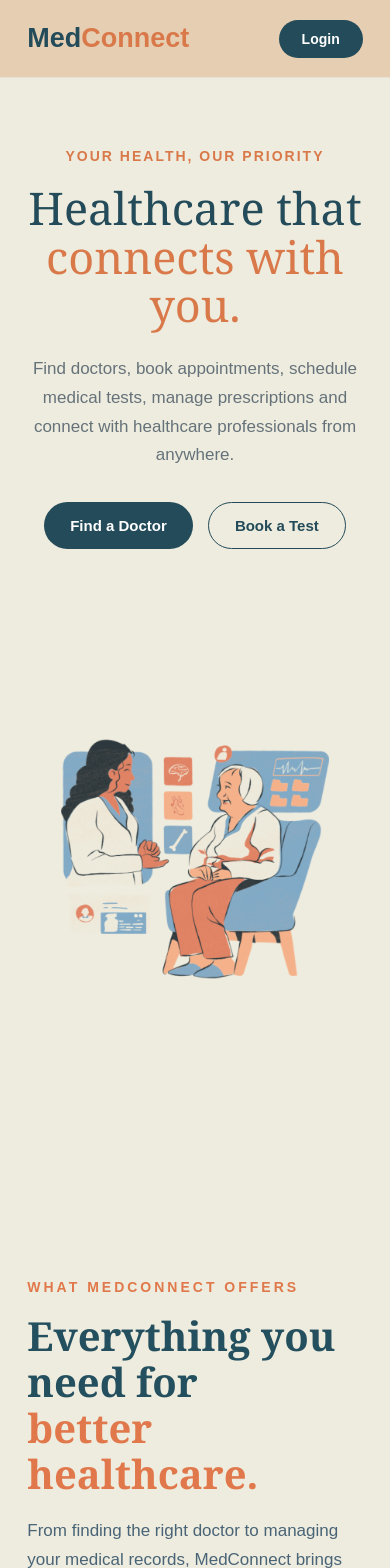
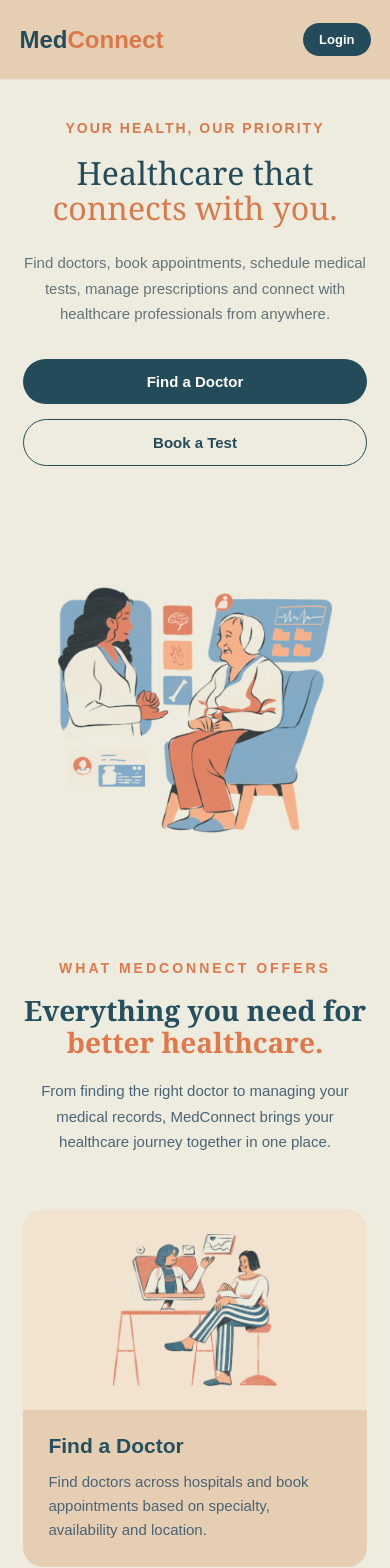
Before and after one commit to Apoorv1801/MedConnect, a React (Vite) app in the folder FrontEnd/: page / in a window 390 px wide. Shown: the top 1568 px of the page. Built offline with nearby package versions, Linux system fonts and the light colour scheme.

Commit message:
Made a few minute changes

```diff
--- a/FrontEnd/package.json
+++ b/FrontEnd/package.json
@@ -10,7 +10,7 @@
     "preview": "vite preview"
   },
   "dependencies": {
-    "lucide-react": "^1.34.0",
+    "lucide-react": "^1.37.0",
     "react": "^19.2.8",
     "react-dom": "^19.2.8"
   },
--- a/FrontEnd/src/components/DepartmentsGrid.jsx
+++ b/FrontEnd/src/components/DepartmentsGrid.jsx
@@ -16,7 +16,7 @@ function DepartmentsGrid({ onSelect, activeSpecialty }) {
     <div className="departments-section">
       <div className="departments-heading">
         <h2>
-          Our All <span>Department</span>
+          Find By <span>Specialty</span>
         </h2>
         <p>Browse doctors by specialty, or search directly below.</p>
       </div>
--- a/FrontEnd/src/index.css
+++ b/FrontEnd/src/index.css
@@ -2,6 +2,11 @@
   margin: 0;
   padding: 0;
   box-sizing: border-box;
+}
+
+html {
+  -webkit-text-size-adjust: 100%;
+  text-size-adjust: 100%;
 }
 
 body {
@@ -9,6 +14,7 @@ body {
   background: rgb(238, 236, 222);
   color: #24323d;
   padding-top: 78px;
+  overflow-x: hidden;
 }
 
 a {
@@ -21,6 +27,11 @@ button {
   cursor: pointer;
 }
 
+img {
+  max-width: 100%;
+  height: auto;
+}
+
 /* NAVBAR */
 
 .navbar {
@@ -29,7 +40,7 @@ button {
   left: 0;
   width: 100%;
   z-index: 1000;
-  height: 78px;
+  height: 100px;
   padding: 0 7%;
   display: flex;
   align-items: center;
@@ -46,9 +57,10 @@ button {
 }
 
 .logo {
-  font-size: 27px;
+  font-size: clamp(24px, 4vw, 32px);
   font-weight: 700;
   color: #234b59;
+  white-space: nowrap;
 }
 
 .logo span {
@@ -57,12 +69,13 @@ button {
 
 .nav-links {
   display: flex;
-  gap: 30px;
+  gap: clamp(20px, 3vw, 50px);
   align-items: center;
+  flex-wrap: wrap;
 }
 
 .nav-links a {
-  font-size: 15px;
+  font-size: clamp(15px, 1.6vw, 20px);
   color: #234b59;
   transition: 0.2s;
 }
@@ -74,13 +87,14 @@ button {
 .login-btn {
   padding: 11px 23px;
   border: none;
-  border-radius: 25px;
+  border-radius: 35px;
 
   background: #234b59;
   color: white;
 
   font-size: 14px;
   font-weight: 600;
+  white-space: nowrap;
 }
 
 /* HERO */
@@ -93,12 +107,14 @@ button {
   align-items: center;
   justify-content: space-between;
   gap: 60px;
+  flex-wrap: wrap;
 
   background: rgb(238, 236, 222);
 }
 
 .hero-content {
   max-width: 650px;
+  flex: 1 1 400px;
 }
 
 .hero-tag {
@@ -112,7 +128,7 @@ button {
 
 .hero h1 {
   font-family: Georgia, serif;
-  font-size: 62px;
+  font-size: clamp(32px, 5.5vw, 62px);
   line-height: 1.08;
   font-weight: 500;
 
@@ -129,7 +145,7 @@ button {
   max-width: 570px;
 
   color: #65727a;
-  font-size: 17px;
+  font-size: clamp(15px, 1.6vw, 17px);
   line-height: 1.7;
 }
 
@@ -137,6 +153,7 @@ button {
   display: flex;
   gap: 15px;
   margin-top: 32px;
+  flex-wrap: wrap;
 }
 
 .hero-buttons button {
@@ -160,7 +177,9 @@ button {
 
 .hero-image {
   width: 520px;
+  max-width: 100%;
   height: 500px;
+  flex: 1 1 300px;
 
   display: flex;
   align-items: center;
@@ -202,7 +221,7 @@ button {
   margin: 0;
   color: #244f5e;
   font-family: Georgia, serif;
-  font-size: 48px;
+  font-size: clamp(28px, 4.5vw, 48px);
   line-height: 1.15;
 }
 
@@ -212,7 +231,7 @@ button {
 
 .section-description {
   color: #496477;
-  font-size: 17px;
+  font-size: clamp(15px, 1.6vw, 17px);
   line-height: 1.7;
   margin-top: 20px;
   max-width: 620px;
@@ -351,7 +370,7 @@ button {
   margin: 0;
 
   font-family: Georgia, serif;
-  font-size: 56px;
+  font-size: clamp(30px, 5vw, 56px);
   line-height: 1.12;
   font-weight: 500;
 
@@ -368,7 +387,7 @@ button {
   max-width: 650px;
 
   color: #496477;
-  font-size: 17px;
+  font-size: clamp(15px, 1.6vw, 17px);
   line-height: 1.7;
 }
 
@@ -398,6 +417,8 @@ button {
 .doctor-search input,
 .doctor-search select {
   height: 52px;
+  width: 100%;
+  min-width: 0;
 
   padding: 0 17px;
 
@@ -443,78 +464,13 @@ button {
   cursor: pointer;
 
   transition: 0.2s ease;
+  white-space: nowrap;
 }
 
 .doctor-search button:hover {
   background-color: #d9794a;
 }
 
-
-/* MOBILE */
-
-@media (max-width: 900px) {
-
-  .find-doctor-page {
-    padding: 70px 7%;
-  }
-
-  .find-doctor-heading h1 {
-    font-size: 45px;
-  }
-
-  .doctor-search {
-    grid-template-columns: 1fr;
-  }
-
-  .doctor-search input,
-  .doctor-search select,
-  .doctor-search button {
-    width: 100%;
-  }
-}
-
-/* MOBILE */
-
-@media (max-width: 900px) {
-
-  .nav-links {
-    display: none;
-  }
-
-  .hero {
-    flex-direction: column;
-    text-align: center;
-  }
-
-  .hero-content {
-    max-width: 700px;
-  }
-
-  .hero h1 {
-    font-size: 45px;
-  }
-
-  .hero-description {
-    margin-left: auto;
-    margin-right: auto;
-  }
-
-  .hero-buttons {
-    justify-content: center;
-  }
-
-  .hero-image {
-    width: 80%;
-  }
-
-  .features-grid {
-    grid-template-columns: repeat(2, 1fr);
-  }
-
-  .features-heading h2 {
-    font-size: 40px;
-  }
-}
 
 /* RESULTS COUNT */
 
@@ -597,6 +553,7 @@ button {
   color: #65727a;
   font-size: 13px;
   margin-bottom: 16px;
+  flex-wrap: wrap;
 }
 
 .doctor-footer {
@@ -604,6 +561,8 @@ button {
   justify-content: space-between;
   align-items: center;
   margin-bottom: 16px;
+  flex-wrap: wrap;
+  gap: 8px;
 }
 
 .doctor-rating {
@@ -634,14 +593,6 @@ button {
   background: #d9794a;
 }
 
-/* MOBILE */
-
-@media (max-width: 900px) {
-  .doctor-grid {
-    grid-template-columns: 1fr;
-  }
-}
-
 /* DEPARTMENTS SECTION */
 
 .departments-section {
@@ -652,11 +603,12 @@ button {
   text-align: center;
   max-width: 600px;
   margin: 0 auto 45px;
+  padding: 0 20px;
 }
 
 .departments-heading h2 {
   font-family: Georgia, serif;
-  font-size: 34px;
+  font-size: clamp(26px, 4vw, 34px);
   color: #234b59;
   margin-bottom: 12px;
 }
@@ -733,6 +685,7 @@ button {
   font-weight: 700;
   font-size: 15px;
   color: #234b59;
+  text-align: center;
 }
 
 .department-card.active span {
@@ -777,18 +730,260 @@ button {
   color: #d9794a;
 }
 
-/* MOBILE */
+/* =========================================================
+   RESPONSIVE BREAKPOINTS
+   (from largest to smallest, mobile-first overrides layered)
+   ========================================================= */
 
-@media (max-width: 900px) {
+/* LARGE TABLET / SMALL LAPTOP */
+@media (max-width: 1200px) {
+  .features-grid {
+    grid-template-columns: repeat(3, 1fr);
+  }
+
+  .doctor-grid {
+    grid-template-columns: repeat(2, 1fr);
+  }
+
+  .hero-image {
+    width: 420px;
+    height: 400px;
+  }
+}
+
+/* TABLET */
+@media (max-width: 1024px) {
+  .navbar {
+    padding: 0 5%;
+  }
+
+  .nav-links {
+    gap: 24px;
+  }
+
+  .hero {
+    padding: 60px 5%;
+    gap: 40px;
+  }
+
+  .features-section {
+    padding: 80px 5%;
+  }
+
+  .find-doctor-page {
+    padding: 80px 5% 90px;
+  }
+
+  .doctor-search {
+    grid-template-columns: 1fr 1fr;
+  }
+
+  .doctor-search button {
+    grid-column: 1 / -1;
+  }
+
   .departments-grid {
-    grid-template-columns: repeat(2, 1fr);
+    grid-template-columns: repeat(3, 1fr);
   }
 
   .department-card:nth-child(4n) {
     border-right: 1px solid #e0d6c5;
   }
 
+  .department-card:nth-child(3n) {
+    border-right: none;
+  }
+}
+
+/* MOBILE / SMALL TABLET */
+@media (max-width: 900px) {
+
+  .navbar {
+    height: 80px;
+    padding: 0 5%;
+  }
+
+  body {
+    padding-top: 80px;
+  }
+
+  .nav-links {
+    display: none;
+  }
+
+  .hero {
+    flex-direction: column;
+    text-align: center;
+    min-height: 0;
+    padding: 50px 6%;
+  }
+
+  .hero-content {
+    max-width: 700px;
+  }
+
+  .hero-description {
+    margin-left: auto;
+    margin-right: auto;
+  }
+
+  .hero-buttons {
+    justify-content: center;
+  }
+
+  .hero-image {
+    width: 80%;
+    height: auto;
+    aspect-ratio: 1 / 1;
+    max-width: 420px;
+  }
+
+  .features-section {
+    padding: 60px 6%;
+  }
+
+  .features-grid {
+    grid-template-columns: repeat(2, 1fr);
+  }
+
+  .features-heading {
+    text-align: center;
+    margin-left: auto;
+    margin-right: auto;
+  }
+
+  .section-description {
+    margin-left: auto;
+    margin-right: auto;
+  }
+
+  .find-doctor-page {
+    padding: 70px 6%;
+  }
+
+  .find-doctor-heading {
+    text-align: center;
+    margin-left: auto;
+    margin-right: auto;
+  }
+
+  .find-doctor-heading p {
+    margin-left: auto;
+    margin-right: auto;
+  }
+
+  .doctor-search {
+    grid-template-columns: 1fr;
+  }
+
+  .doctor-search input,
+  .doctor-search select,
+  .doctor-search button {
+    width: 100%;
+  }
+
+  .doctor-grid {
+    grid-template-columns: 1fr;
+  }
+
+  .departments-grid {
+    grid-template-columns: repeat(2, 1fr);
+  }
+
+  .department-card:nth-child(3n) {
+    border-right: 1px solid #e0d6c5;
+  }
+
   .department-card:nth-child(2n) {
     border-right: none;
   }
+
+  .department-card {
+    padding: 30px 15px;
+  }
 }
+
+/* SMALL MOBILE */
+@media (max-width: 600px) {
+
+  .navbar {
+    padding: 0 5%;
+  }
+
+  .login-btn {
+    padding: 9px 16px;
+    font-size: 13px;
+  }
+
+  .hero {
+    padding: 40px 6%;
+  }
+
+  .hero-buttons {
+    flex-direction: column;
+    width: 100%;
+  }
+
+  .hero-buttons button {
+    width: 100%;
+    text-align: center;
+  }
+
+  .features-grid {
+    grid-template-columns: 1fr;
+  }
+
+  .feature-card {
+    min-height: 0;
+  }
+
+  .feature-image {
+    height: 200px;
+  }
+
+  .doctor-card-image {
+    height: 190px;
+  }
+
+  .doctor-footer {
+    flex-direction: column;
+    align-items: flex-start;
+  }
+
+  .departments-grid {
+    grid-template-columns: 1fr;
+  }
+
+  .department-card {
+    border-right: none !important;
+  }
+
+  .department-card:not(:last-child) {
+    border-bottom: 1px solid #e0d6c5;
+  }
+}
+
+/* EXTRA SMALL MOBILE */
+@media (max-width: 380px) {
+
+  .logo {
+    font-size: 22px;
+  }
+
+  .hero h1 {
+    font-size: 30px;
+  }
+
+  .hero-buttons button {
+    padding: 12px 18px;
+    font-size: 14px;
+  }
+
+  .doctor-search {
+    padding: 18px;
+  }
+
+  .feature-content {
+    padding: 18px 18px 20px;
+  }
+}
--- a/FrontEnd/src/pages/Features.jsx
+++ b/FrontEnd/src/pages/Features.jsx
@@ -38,10 +38,6 @@ function Features() {
                             Find doctors across hospitals and book appointments based on
                             specialty, availability and location.
                         </p>
-
-                        <button>
-                            Explore Doctors →
-                        </button>
                     </div>
 
                 </div>
@@ -61,10 +57,6 @@ function Features() {
                             Schedule medical tests at hospitals and diagnostic centres
                             and access your reports digitally.
                         </p>
-
-                        <button>
-                            Schedule a Test →
-                        </button>
                     </div>
 
                 </div>
@@ -84,10 +76,6 @@ function Features() {
                             Keep your prescriptions organized and track your medicines
                             and treatment history in one place.
                         </p>
-
-                        <button>
-                            View Prescriptions →
-                        </button>
                     </div>
 
                 </div>
@@ -107,10 +95,6 @@ function Features() {
                             Schedule secure online consultations with healthcare
                             professionals from the comfort of your home.
                         </p>
-
-                        <button>
-                            Consult Online →
-                        </button>
                     </div>
 
                 </div>
--- a/FrontEnd/src/pages/FindDoctor.jsx
+++ b/FrontEnd/src/pages/FindDoctor.jsx
@@ -75,7 +75,7 @@ function FindDoctor() {
       {showAllDoctors && (
         <>
           <button className="back-btn" onClick={resetAndGoBack}>
-            ← Back to Departments
+            ← Back
           </button>
 
           <div className="doctor-search">
```
Also changed, not shown: 1 other file (tests, documents, lock files or other folders).
